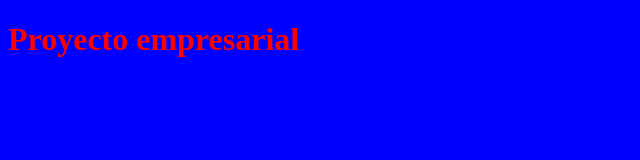
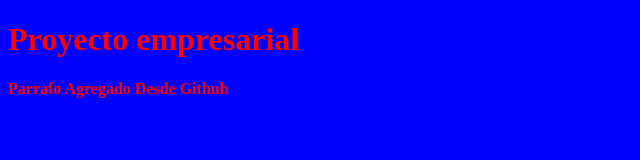
Before and after one commit to holasoyjoel/CursoGit, a plain HTML site: page index.html in a window 1280 px wide. Shown: the whole page, without its empty margins (0-640 px from the left). Drawn offline with Linux system fonts and the light colour scheme; files whose address does not match are found by name.

Commit message:
Update index.html

```diff
--- a/index.html
+++ b/index.html
@@ -10,5 +10,6 @@
 </head>
 <body>
     <h1>Proyecto empresarial</h1>
+    <p>Parrafo Agregado Desde Github</p>
 </body>
 </html>
```
